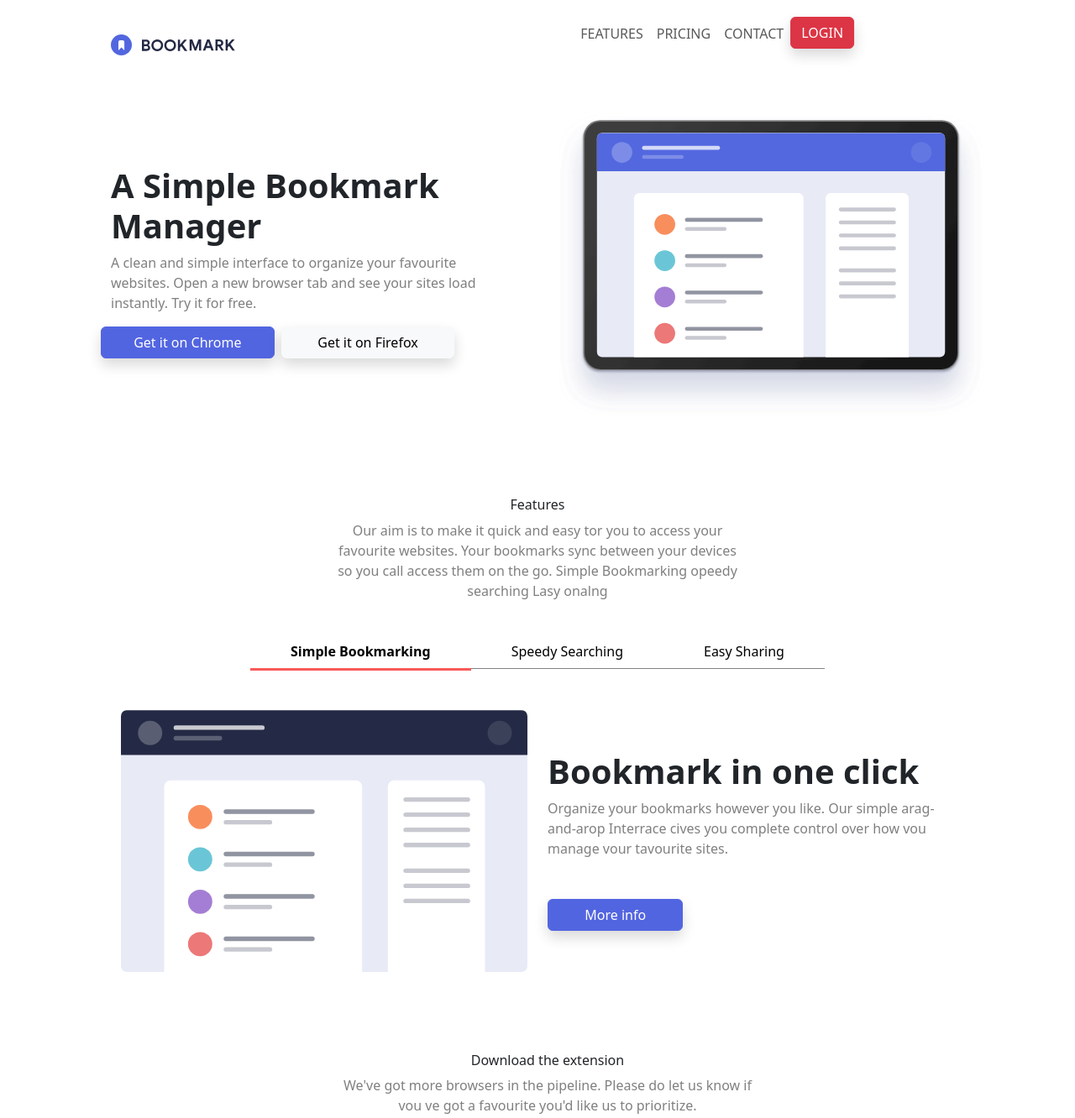
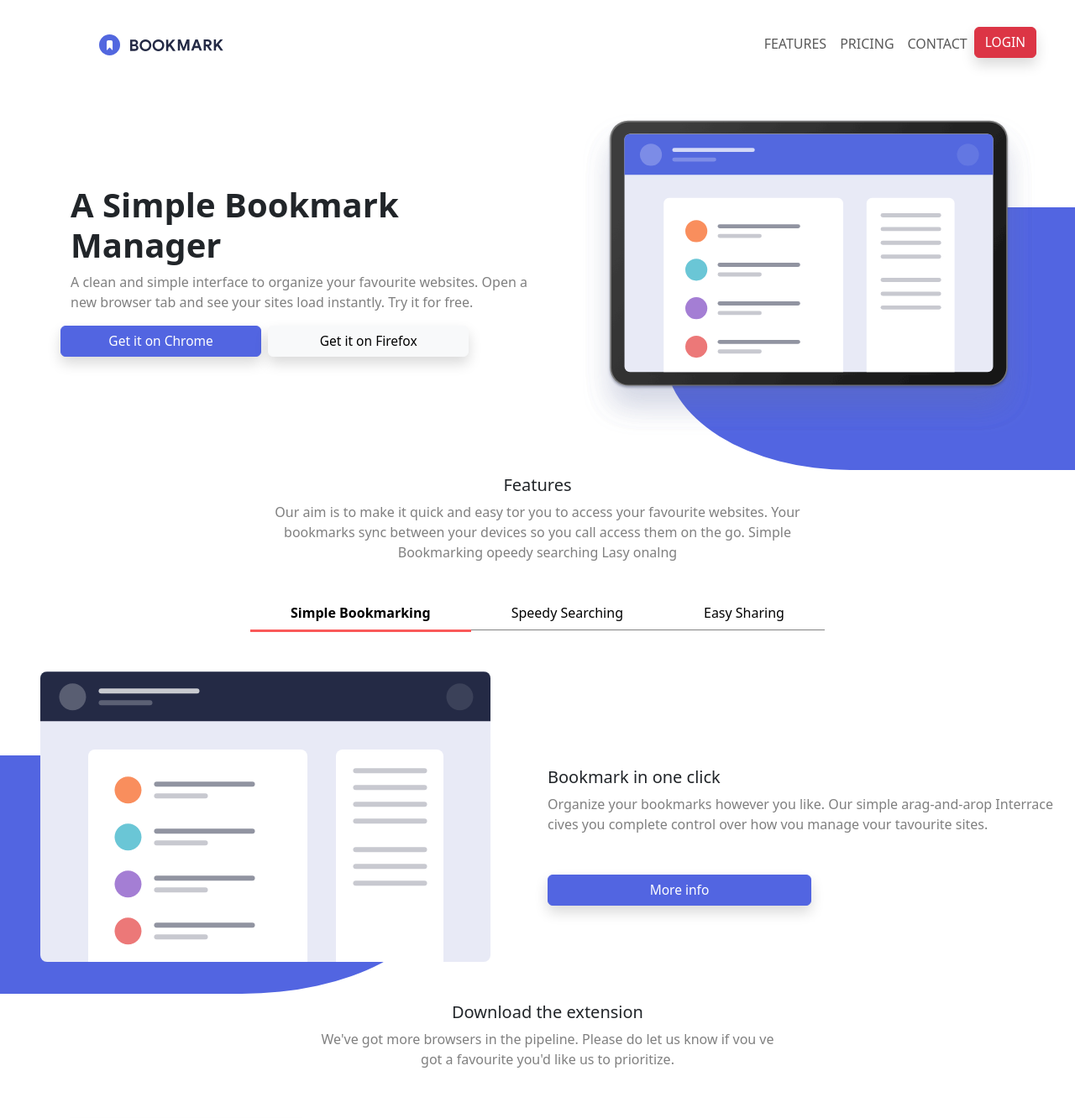
Before and after one commit to mcallejo-10/S1.2-Bootstrap-SASS, a website: page index.html in a window 1280 px wide. Shown: the top 1332 px of the page at 84% size. Drawn offline with nearby package versions, Linux system fonts and the light colour scheme.

Commit message:
taques blaves afegides

```diff
--- a/css/main.scss
+++ b/css/main.scss
@@ -3,12 +3,7 @@
 
 $primary:#5265E1;
 $secondary: #FA5959;
-
-// $theme-colors: (
-//   "primary":    $primary,
-//   "secondary":  $secondary,
-//   );
-
+$btn-font-size: 0.97rem;
 
 .card-group {
   margin-left: 50%;
@@ -41,20 +36,54 @@ $secondary: #FA5959;
   font-weight: bold;
   border-bottom: 3px solid $secondary;
 }
+
+.accordion-button {
+  background: #FFFFFF !important;
+  color:black !important;
+  font-weight: bold;
+  border: 0px;
+
+}
+.accordion-button:focus {
+  box-shadow: none;
+}
+
+
+.collapsed {
+  color:black;
+  font-weight: normal;
+}
+.accordion-button:hover {
+  background: #FFFFFF;
+  color: $secondary !important;
+  font-weight: bold;
+  border-top: 1px solid rgb(131, 131, 131);
+  margin: 0px;
+}
+
+
 .body {
   max-width: 1200;
 }
-// @media (max-width: 765px) {
-//   .body {
-//     margin-left: 0;
-//     margin-right: 0;
-//     padding: 0;
-//   }
-//   .card-group {
-//     margin-left: 0;
-//     margin-right: 0;
-//     padding: 0;
-//   }
 
+.blue-spot-right {
+  z-index: -1;
+  position: absolute;
+  top: 29%;
+  right: 0;
+  width: 82%;
+  height: 82%;
+  background-color: $primary;
+  border-bottom-left-radius: 44%;
+}
 
-// }
+.blue-spot-left {
+  z-index: -1;
+  position: absolute;
+  top: 29%;
+  left: 0;
+  width: 82%;
+  height: 82%;
+  background-color: $primary;
+  border-bottom-right-radius: 44%;
+}
--- a/index.html
+++ b/index.html
@@ -13,18 +13,18 @@
 
 </head>
 
-<body class="mx-sm-0 mx-md-1 mx-lg-5 mx-xl-6 ">
+<body>
   <!-- barra de navegació -->
-  <nav class="navbar navbar-expand-lg navbar-light bg-white top-50 ms-5 ps-4 me-5">
-    <div class="container-fluid pt-4 m7-3">
+  <nav class="navbar navbar-expand-sm navbar-light bg-white top-50 ms-5 ps-4">
+    <div class="container pt-4 m7-3">
       <a class="navbar-brand" href="#">
         <img src="img/logo-bookmark.svg" alt="logo-bookmark">
       </a>
       <button class="navbar-toggler border-0" data-bs-toggle="collapse" data-bs-target="#navbarSupportedContent">
         <img src="img/icon-hamburger.svg" alt="icon-hamburger">
       </button>
-      <div class="collapse navbar-collapse position-absolute top-50 end-0 translate-middle" id="navbarSupportedContent">
-        <ul class="navbar-nav mb-2 mb-lg-0">
+      <div class="collapse navbar-collapse justify-content-end" id="navbarSupportedContent">
+        <ul class="navbar-nav">
           <li class="nav-item">
             <a class="nav-link" href="#">FEATURES</a>
           </li>
@@ -42,7 +42,7 @@
     </div>
   </nav>
   <!-- contingut principal -->
-  <div class="row mt-5 ms-5 ps-4 me-5">
+  <div class="row mt-5 ms-5 ps-4">
     <div class="col-sm-12 col-md-6 col-lg-6 col-xl-6 pe-5 align-content-center">
       <h6 class="display-6 fw-semibold">A Simple Bookmark Manager</h6>
       <p class="text-justify mb-5t text-black-50">
@@ -54,15 +54,16 @@
         <button class="btn btn-light col-sm-4 col-md-4 col-lg-5 col-xl-5 shadow">Get it on Firefox</button>
       </div>
     </div>
-    <div class="justify-content-center col-sm-12 col-md-6 col-lg-6 col-xl-6 mt-2">
-      <img src="img/illustration-hero.svg" class="img-fluid bakground-color-primary" alt="img-hero">
+    <div class="position-relative justify-content-center col-sm-12 col-md-6 col-lg-6 col-xl-6 mt-2">
+      <img src="img/illustration-hero.svg" class="img-fluid bakground-color-primary pe-5" alt="img-hero">
+      <div class="blue-spot-right"></div>
     </div>
   </div>
   <!-- funcionalitats -->
-  <div class="column ms-5 p-5 me-5 ">
+  <div class="column ">
     <div class="justify-content-center row mt-5 ">
       <div class="col-sm-12 col-md-6 col-lg-6 col-xl-6">
-        <h6 class="text-center">Features</h6>
+        <h5 class="text-center">Features</h5>
         <p class="text-center text-black-50">Our aim is to make it quick and easy tor you to access your favourite
           websites. Your bookmarks sync between your devices so you call access them on the go.
           Simple Bookmarking opeedy searching Lasy onalng</p>
@@ -87,16 +88,17 @@
     <div class="tab-content ">
       <div class="tab-pane active" id="bookmarking" role="tabpanel" aria-labelledby="simple-bookmarking-tab">
         <div class="row align-items-center mt-5">
-          <div class="justify-content-center col-sm-12 col-md-6 col-lg-6 col-xl-6">
-            <img src="img/illustration-features-tab-1.svg" class="img-fluid" alt="Features-1">
+          <div class="position-relative col-sm-12 col-md-6 col-lg-6 col-xl-6">
+            <img src="img/illustration-features-tab-1.svg" class="img-fluid ms-5" alt="Features-1">
+            <div class="blue-spot-left" ></div>
           </div>
-          <div class="col-sm-12 col-md-6 col-lg-6 col-xl-6">
-            <h6 class="display-6 fw-bold">Bookmark in one click</h6>
+          <div class="col-sm-12 col-md-6 col-lg-6 col-xl-6 mt-5">
+            <h5>Bookmark in one click</h5>
             <p class="text-justify mb-5 text-black-50">
               Organize your bookmarks however you like. Our simple arag-and-arop Interrace cives you complete control
               over how vou manage vour tavourite sites.
             </p>
-            <button class="btn btn-primary col-4 shadow" href="#">More info</button>
+            <button class="btn btn-primary col-sm-12 col-md-4 col-lg-6 col-xl-6 shadow" href="#">More info</button>
           </div>
         </div>
       </div>
@@ -106,7 +108,7 @@
             <img src="img/illustration-features-tab-2.svg" class="img-fluid" alt="Features-1">
           </div>
           <div class="col-sm-12 col-md-6 col-lg-6 col-xl-6">
-            <h6 class="display-6 fw-bold">Intelligent search</h6>
+            <h5>Intelligent search</h5>
             <p class="text-justify mb-5 text-black-50">
               Our powerful search feature will help you find saved sites in no time at all. No need to trawl through all
               of your bookmarks.
@@ -122,8 +124,8 @@
               <img src="img/illustration-features-tab-3.svg" class="img-fluid" alt="Features-1">
             </div>
             <div class="col-sm-12 col-md-6 col-lg-6 col-xl-6">
-              <h6 class="display-6 fw-bold">Share your bookmarks</h6>
-              <p class="text-justify mb-5 text-secondary">
+              <h5>Share your bookmarks</h5>
+              <p class="text-justify mb-5 text-black-50">
                 Easily share your bookmarks and collections with others. Create a shareable link that you can send at
                 the click of a button.
               </p>
@@ -142,14 +144,14 @@
     <div class="justify-content-center row">
 
       <div class=" row col-sm-12 col-md-6 col-lg-6 col-xl-6 mb-5 justify-content-center">
-        <h6 class="text-center">Download the extension</h6>
+        <h5 class="text-center">Download the extension</h5>
         <p class="text-center text-black-50">
           We've got more browsers in the pipeline. Please do let us know if vou ve got a favourite you'd like us to
           prioritize.</p>
       </div>
     </div>
 
-    <div class="card-goup row position-relative mx-6 px-5">
+    <div class="card-goup row position-relative col-sm-12 col-md-12 col-lg-10 col-xl-10">
       <div class="col-sm-12 col-md-4 col-lg-4 col-xl-4 justify-content-centre">
         <div class="card border-0 shadow text-center">
           <div class="card-body mx-0 px-0">
@@ -191,7 +193,7 @@
   <div class="column justify-content-center">
     <div class="justify-content-center row mt-5 ">
       <div class=" col-md-6 col-lg-6 col-xl-6">
-        <h6 class="text-center">Frequently Asked Questions</h6>
+        <h5 class="text-center">Frequently Asked Questions</h5>
         <p class="text-center text-black-50">Here are some of our FAQs. If you any other questions you'd like answered
           please feel free to email us.</p>
       </div>
@@ -200,7 +202,7 @@
       <div class="accordion accordion-flush col-sm-12 col-md-6 col-lg-6 col-xl-6" id="acordionFaqs">
         <div class="accordion-item">
           <h2 class="accordion-header" id="headingOne">
-            <button class="accordion-button collapsed" type="button" data-bs-toggle="collapse"
+            <button class="accordion-button collapsed BTN.btn-light" type="button" data-bs-toggle="collapse"
               data-bs-target="#whatBookmark" aria-expanded="false" aria-controls="whatBookmark">
               What is Bookmark?
             </button>
```
Also changed, not shown: css/main.css, 1 other file.
